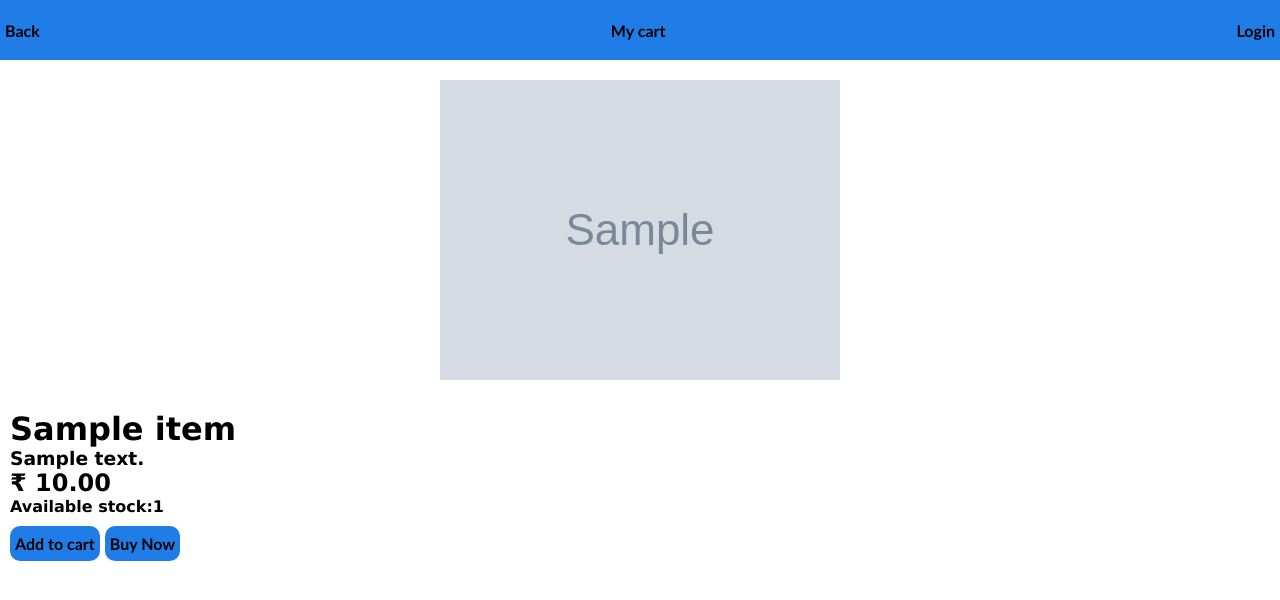
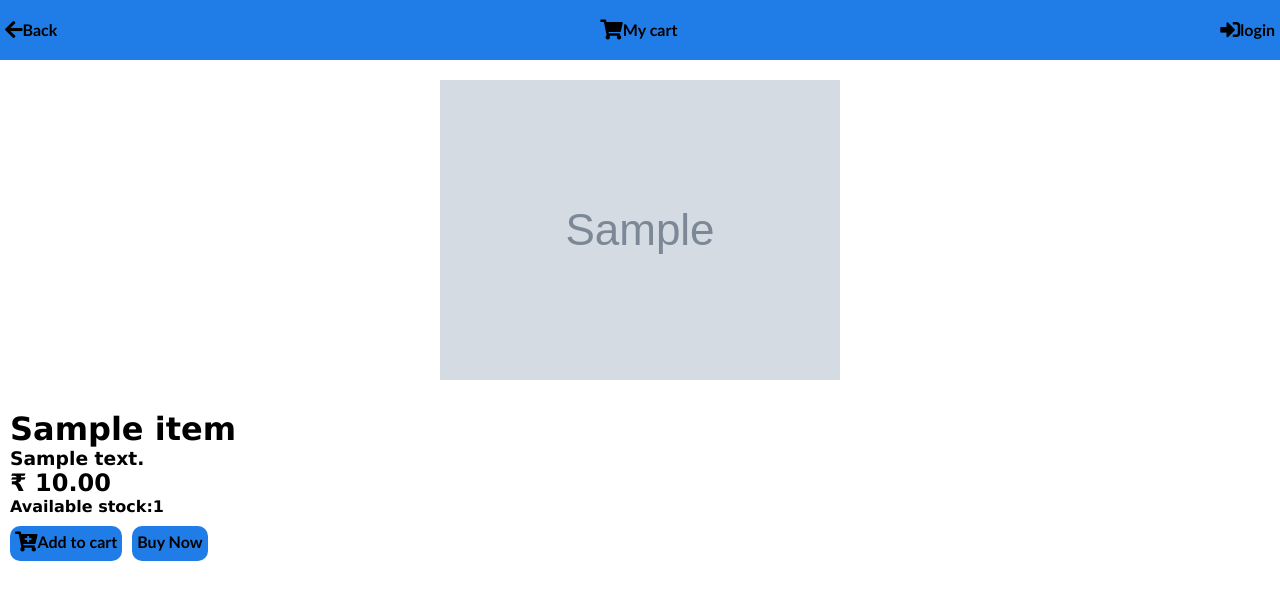
Before and after one commit to NIKHILKRISHNAK/ecommerse-app, a Django app: a page that uses user/templates/user/details.html in a window 1280 px wide. Shown: the top 600 px of the page. Run offline with Django 4.2, Linux system fonts and the light colour scheme; tables that the repository leaves empty hold one stand-in row (values such as "Sample post"); grey boxes marked "Sample" are stand-in pictures.

Commit message:
added:icons in details,changedetails,payment,place order,thankyou pages

```diff
--- a/static/user/confirmorder.css
+++ b/static/user/econfirmorder.css
@@ -2,7 +2,6 @@
     padding: 0;
     margin: 0;
 }
-
 nav{
     background-color: #207de7;
     display: flex;
@@ -22,6 +21,9 @@ nav a:hover{
 nav a{
     font-size:medium;
     font-weight: bold;
+    display: flex;
+    flex-direction: row;
+    justify-content: space-around;
 }
 a{
     text-decoration: none;
--- a/static/user/edetails.css
+++ b/static/user/edetails.css
@@ -24,12 +24,16 @@ nav a:hover {
 nav a {
     font-size: medium;
     font-weight: bold;
+    display: flex;
+    flex-direction: row;
+    justify-content: space-around;
 }
 
 a {
     text-decoration: none;
     color: black;
     font-family: 'Gill Sans', 'Gill Sans MT', Calibri, 'Trebuchet MS', sans-serif;
+
 }
 
 .photo {
@@ -48,6 +52,8 @@ a {
 }
 
 .buttons {
+    display: flex;
+    flex-direction: row;
     justify-content: flex-start;
     margin-top: 10px;
 }
@@ -58,11 +64,16 @@ a {
     height: 35px;
     border-radius: 10px;
     padding: 5px;
+    padding-top: 6px;
     border: none;
     font-family: 'Gill Sans', 'Gill Sans MT', Calibri, 'Trebuchet MS', sans-serif;
     font-size: medium;
     font-weight: bold;
     cursor: pointer;
+    display:flex ;
+    flex-direction: row;
+    justify-content: space-around;
+    margin-right: 10px;
 }
 
 .btn:hover {
@@ -149,9 +160,11 @@ a {
     0% {
         visibility: visible;
     }
-    50%{
+
+    50% {
         transform: scale(1);
     }
+
     100% {
         transform: scale(0);
     }
--- a/static/user/epayment.css
+++ b/static/user/payment.css
@@ -21,6 +21,9 @@ nav a:hover{
 nav a{
     font-size:medium;
     font-weight: bold;
+    display: flex;
+    flex-direction: row;
+    justify-content: space-around;
 }
 a{
     text-decoration: none;
--- a/user/templates/user/details.html
+++ b/user/templates/user/details.html
@@ -7,6 +7,9 @@ Details
 {% endblock style %}
 
 {% block header %}
+<link rel="stylesheet" href="https://cdnjs.cloudflare.com/ajax/libs/font-awesome/4.7.0/css/font-awesome.min.css">
+<link rel="stylesheet" href="https://cdnjs.cloudflare.com/ajax/libs/font-awesome/5.15.3/css/all.min.css" integrity="sha512-...." crossorigin="anonymous" referrerpolicy="no-referrer" />
+
 <style>
     * {
         padding: 0;
@@ -34,12 +37,16 @@ Details
     nav a {
         font-size: medium;
         font-weight: bold;
+        display: flex;
+        flex-direction: row;
+        justify-content: space-around;
     }
 
     a {
         text-decoration: none;
         color: black;
         font-family: 'Gill Sans', 'Gill Sans MT', Calibri, 'Trebuchet MS', sans-serif;
+
     }
 
     .photo {
@@ -58,6 +65,8 @@ Details
     }
 
     .buttons {
+        display: flex;
+        flex-direction: row;
         justify-content: flex-start;
         margin-top: 10px;
     }
@@ -68,11 +77,16 @@ Details
         height: 35px;
         border-radius: 10px;
         padding: 5px;
+        padding-top: 6px;
         border: none;
         font-family: 'Gill Sans', 'Gill Sans MT', Calibri, 'Trebuchet MS', sans-serif;
         font-size: medium;
         font-weight: bold;
         cursor: pointer;
+        display:flex ;
+        flex-direction: row;
+        justify-content: space-around;
+        margin-right: 10px;
     }
 
     .btn:hover {
@@ -172,20 +186,20 @@ Details
 {% endblock header %}
 {% block body %}
 <nav onload="location.reload()">
-    <a href="/">Back</a>
+    <a href="/"><i class="fas fa-arrow-left" style="font-size: 20px;"></i>  Back</a>
     {% if request.user.is_authenticated %}
     <a href="/profile/">
-        <h4>Hey {{request.user}}</h4>
+        <h4><i class="fas fa-user" style="font-size: 20px;"></i>  Hey {{request.user}}</h4>
     </a>
     {% endif %}
 
-    <a href="/user/cart/">My cart</a>
+    <a href="/user/cart/"><i class="fas fa-shopping-cart" style="font-size: 20px;"></i>  My cart</a>
 
     {% if request.user.is_authenticated %}
 
-    <a href="/logout">logout</a>
+    <a href="/logout"><i class="fas fa-sign-out-alt" style="font-size: 20px;"></i>  logout</a>
     {% else %}
-    <a href="/login/">Login</a>
+    <a href="/login/"><i class="fas fa-sign-in-alt" style="font-size: 20px;"></i>  login</a>
     {% endif %}
 </nav>
 {{alert}}
@@ -204,9 +218,9 @@ Details
             {% csrf_token %}
             <div style="opacity: 0.3;" class="buttons">
                 {% if already %}
-                <button class="disabled" disabled>Add to cart</button>
+                <button class="disabled" disabled><i class='fas fa-cart-plus' style='font-size:20px'></i>  Add to cart</button>
                 {% else %}
-                <button class="disabled" disabled>Add to cart</button>
+                <button class="disabled" disabled><i class='fas fa-cart-plus' style='font-size:20px'></i>  Add to cart</button>
                 {% endif %}
         </form>
         <button class="disabled" type="button" disabled>Buy Now</button>
@@ -232,9 +246,9 @@ Details
         {% csrf_token %}
         <div class="buttons">
             {% if already %}
-            <button class="btn" id="disabled" disabled>Add to cart</button>
+            <button class="btn" id="disabled" disabled><i class='fas fa-cart-plus' style='font-size:20px'></i>  Add to cart</button>
             {% else %}
-            <button type="submit" id="inputbtn" class="btn">Add to cart</button>
+            <button type="submit" id="inputbtn" class="btn"><i class='fas fa-cart-plus' style='font-size:20px'></i>  Add to cart</button>
             {% endif %}
     </form>
     <a href="/user/buynow/1/{{item.id}}"><button class="btn" type="button">Buy Now</button></a>
@@ -254,7 +268,7 @@ Details
             }
             setTimeout(function () {
                 form.submit();
-            }, 3000);
+            }, 2000);
         });
     });
     document.addEventListener("DOMContentLoaded", function () {
--- a/user/templates/user/orders.html
+++ b/user/templates/user/orders.html
@@ -27,7 +27,8 @@
 {% for order in orders %}
 <a href="/user/order-details/{{order.id}}">
     <div class="eachitem">
-        {{order}}
+        <h4>{{order.item.name}}</h4>
+        <h4>{{order.date}}</h4>
     </div>
 </a>
 {% endfor %}
```
Also changed, not shown: static/user/changedetails.css (renamed from static/user/echangedetails.css, +17 -2 lines), static/user/thankyou.css (+15 -21 lines), user/templates/user/changedetails.html (+9 -5 lines), user/templates/user/confirmorder.html (+8 -6 lines), user/templates/user/payment.html (+9 -7 lines), user/templates/user/thankyou.html (+6 -1 lines).
